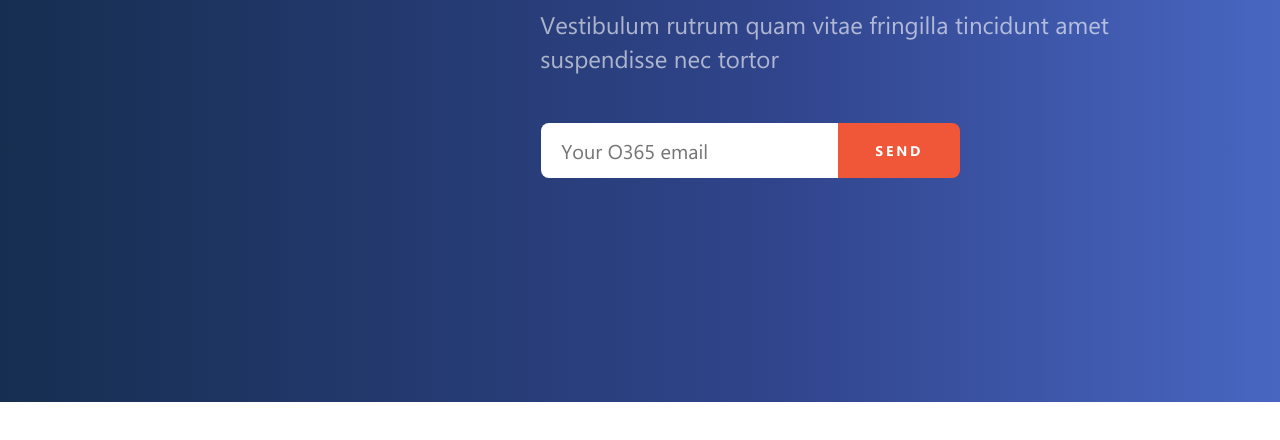
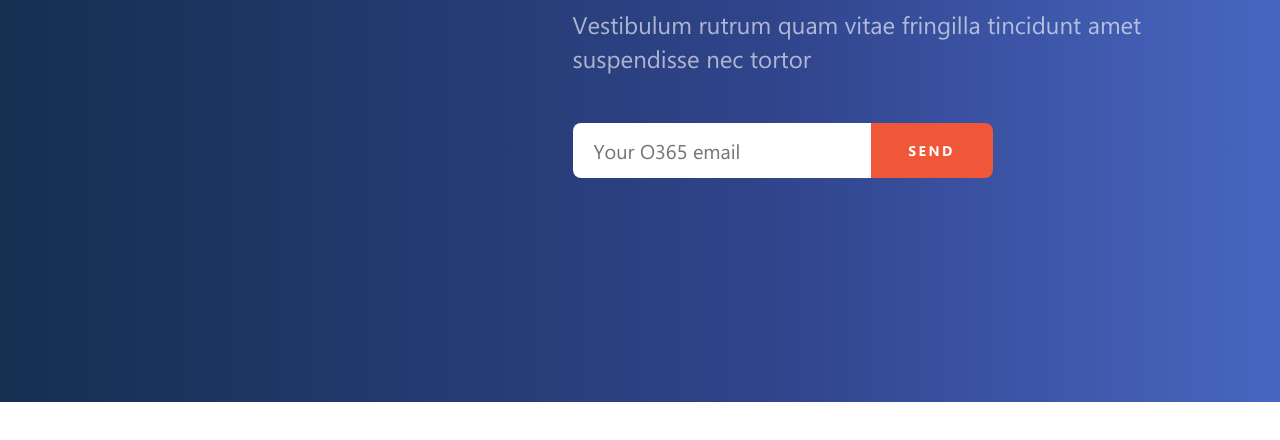
Before and after one commit to AriBussi/beezy_challenge, a website: page index.html in a window 1280 px wide. Shown: the part 358-798 px from the top of the page. Drawn offline with Linux system fonts and the light colour scheme.

Commit message:
Added large breakpoint

```diff
--- a/scss/_config.scss
+++ b/scss/_config.scss
@@ -6,12 +6,17 @@
     }
 }
 
+@mixin transition($property) {
+    transition: $property .4s;
+}
+
 
 // __________ Variables
 
 // breakpoints
-$breakpoint-medium: 600px;
-$breakpoint-large: 992px;
+$breakpoint-small: 600px;
+$breakpoint-medium: 992px;
+$breakpoint-large: 1280px;
 
 // colors
 $text-color: #FFF;
--- a/scss/style.scss
+++ b/scss/style.scss
@@ -12,7 +12,7 @@
     top: 40px;
     display: none;
 
-    @media screen and (min-width: $breakpoint-medium) {
+    @media screen and (min-width: $breakpoint-small) {
         display: block;
     }
 }
@@ -24,8 +24,8 @@
 }
 
 .social__icon--path {
+    @include transition(fill);
     fill: $text-color;
-    transition: fill .3s;
 
     &:hover {
         fill: darken($text-color, 25%);
@@ -42,7 +42,7 @@
 
 
 
-    @media screen and (min-width: $breakpoint-medium) {
+    @media screen and (min-width: $breakpoint-small) {
         display: flex;
         justify-content: center;
         padding-top: 74px;
@@ -51,7 +51,7 @@
 
     }
 
-    @media screen and (min-width: $breakpoint-large) {
+    @media screen and (min-width: $breakpoint-medium) {
         max-height: 760px;
     }
 }
@@ -61,12 +61,12 @@
     &--desktop {
         display: none;
 
-        @media screen and (min-width: $breakpoint-medium) {
+        @media screen and (min-width: $breakpoint-small) {
             display: block;
             max-width: 30vw;
         }
 
-        @media screen and (min-width: $breakpoint-large) {
+        @media screen and (min-width: $breakpoint-medium) {
             display: block;
             max-width: unset;
         }
@@ -76,7 +76,7 @@
         display: block;
         margin: 0 auto;
 
-        @media screen and (min-width: $breakpoint-medium) {
+        @media screen and (min-width: $breakpoint-small) {
             display: none;
         }
     }
@@ -87,11 +87,15 @@
     max-width: 360px;
     margin: 0 auto;
 
-    @media screen and (min-width: $breakpoint-medium) {
+    @media screen and (min-width: $breakpoint-small) {
         max-width: 600px;
         margin: 0;
         margin-left: 8vw;
         text-align: left;
+    }
+
+    @media screen and (min-width: $breakpoint-large) {
+        margin-left: 167px;
     }
 }
 
@@ -100,7 +104,7 @@
     width: 132px;
     margin: 40px auto 20px auto;
 
-    @media screen and (min-width: $breakpoint-medium) {
+    @media screen and (min-width: $breakpoint-small) {
         margin-top: 90px;
         margin-bottom: 0;
     }
@@ -115,11 +119,11 @@
     margin: 26px auto 0 auto;
 
 
-    @media screen and (min-width: $breakpoint-medium) {
+    @media screen and (min-width: $breakpoint-small) {
         margin-left: 0;
     }
 
-    @media screen and (min-width: $breakpoint-large) {
+    @media screen and (min-width: $breakpoint-medium) {
         margin-top: 48px;
         max-width: 420px;
         height: 55px;
@@ -128,6 +132,7 @@
 }
 
 .showcase__form--input {
+    @include transition(background-color);
     display: block;
     width: 75%;
     border-top-left-radius: 8px;
@@ -142,11 +147,13 @@
     font-family: 'SegoeUI', sans-serif;
     font-size: 1em;
 
-    &:invalid {
-        outline: $accent-color;
+    &:focus {
+        background-color: #9fa3a7;
+        color: white;
     }
 
-    @media screen and (min-width: $breakpoint-large) {
+
+    @media screen and (min-width: $breakpoint-medium) {
         font-size: 1.25em;
     }
 }
@@ -162,14 +169,14 @@
     background-color: $accent-color;
     color: $text-color;
     font-family: 'SegoeUI-Bold', sans-serif;
-    letter-spacing: 2.8px;
-    font-size: 14px;
+    letter-spacing: .175em;
+    font-size: .875em;
 
     &:active {
         background-color: darken($color: $accent-color, $amount: 15%);
     }
 
-    @media screen and (min-width: $breakpoint-large) {
+    @media screen and (min-width: $breakpoint-medium) {
         min-width: 122px;
     }
 }
```
Also changed, not shown: css/style.css, 1 other file.
